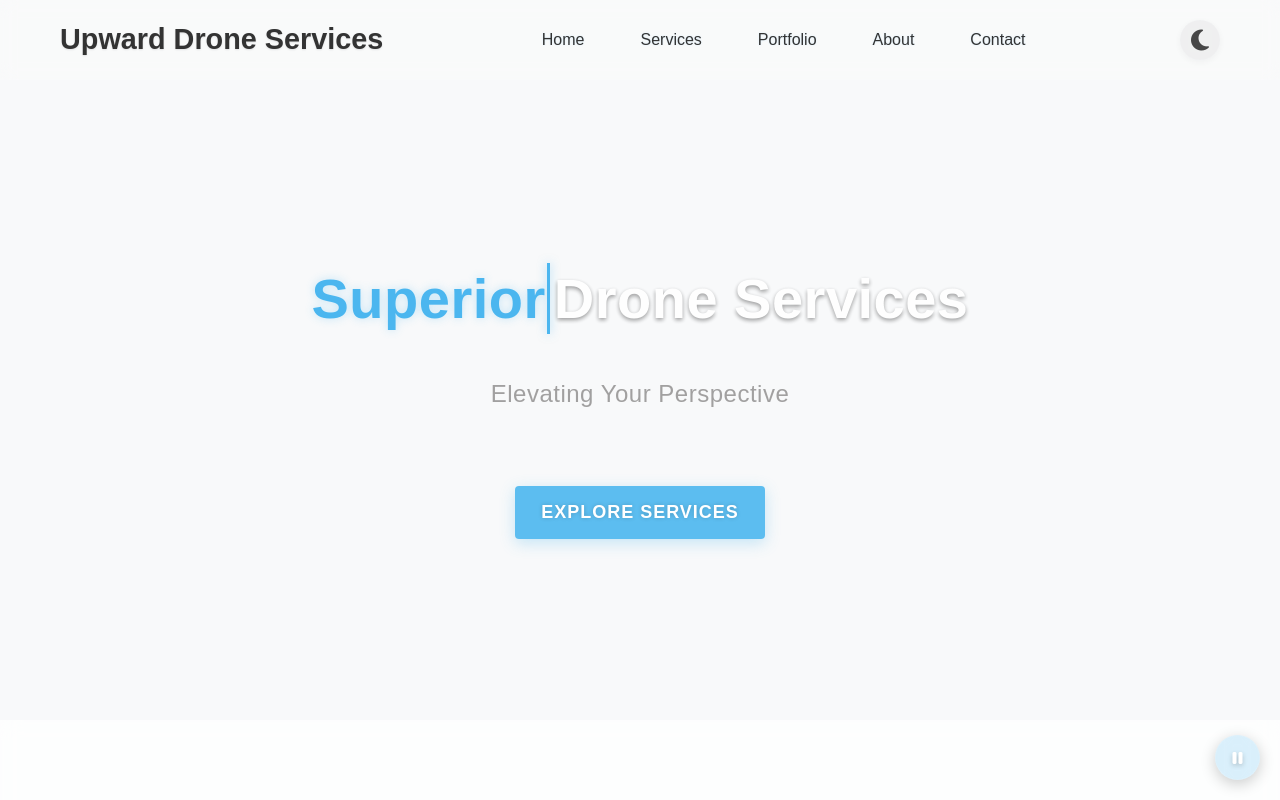
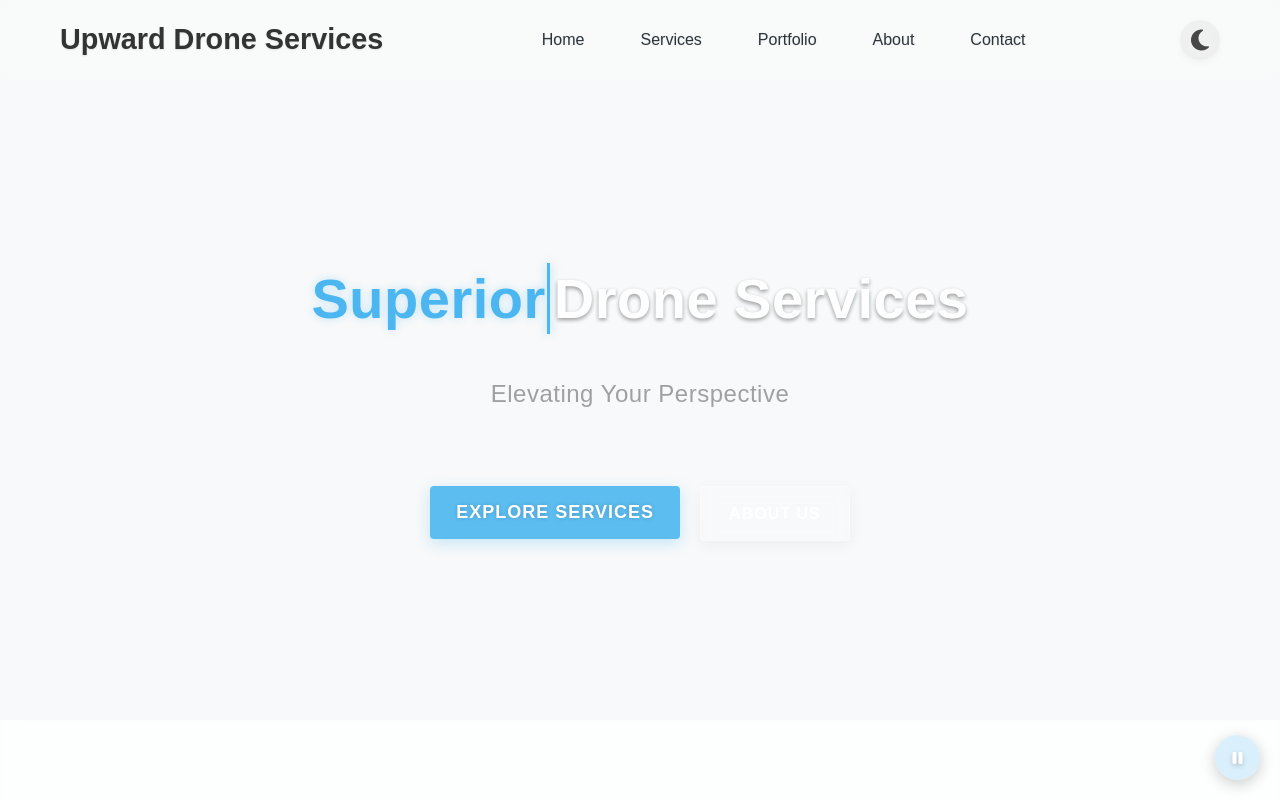
Before and after one commit to Mattyboy25/chris-website, a React (Vite) app: page / in a window 1280 px wide. Shown: the top 800 px of the page. Built offline with nearby package versions, Linux system fonts and the light colour scheme.

Commit message:
Refactor button layout: add button group for improved alignment and spacing, enhance styles for "ABOUT US" button

```diff
--- a/src/pages/Home.jsx
+++ b/src/pages/Home.jsx
@@ -227,17 +227,23 @@ function Home() {
                 Elevating Your Perspective
               </motion.p>
             </div>
-
-            <motion.div
+              <motion.div
               className="hero-btns"
               initial="hidden"
               animate="visible"
               variants={buttonVariants}
             >
-              <motion.div whileHover="hover">
-                <Link to="/services" className="btn-primary glass-btn">
-                  EXPLORE SERVICES
-                </Link>
+              <motion.div className="button-group">
+                <motion.div whileHover="hover">
+                  <Link to="/services" className="btn-primary glass-btn">
+                    EXPLORE SERVICES
+                  </Link>
+                </motion.div>
+                <motion.div whileHover="hover">
+                  <Link to="/about" className="glass-btn-alt">
+                    ABOUT US
+                  </Link>
+                </motion.div>
               </motion.div>
             </motion.div>
           </div>
--- a/src/styles/Home.css
+++ b/src/styles/Home.css
@@ -143,6 +143,12 @@ body.light .hero-content p {
   margin-top: 32px;
 }
 
+.button-group {
+  display: flex;
+  gap: 20px;
+  justify-content: center;
+}
+
 /* Glassy modern button style */
 .glass-btn {
   padding: 14px 28px;
@@ -200,6 +206,23 @@ body.light .hero-content p {
 
 .hero-container.light .glass-btn:hover {
   background: rgba(75, 182, 239, 0.9);
+}
+
+/* Adjust glass-btn-alt for hero section */
+.hero-btns .glass-btn-alt {
+  padding: 14px 28px;
+  font-size: 16px;
+  text-transform: uppercase;
+  letter-spacing: 1px;
+  background: rgba(255, 255, 255, 0.1);
+  border: 1px solid rgba(255, 255, 255, 0.3);
+  color: white;
+}
+
+.hero-btns .glass-btn-alt:hover {
+  background: rgba(255, 255, 255, 0.2);
+  transform: translateY(-5px);
+  box-shadow: 0 8px 25px rgba(255, 255, 255, 0.25);
 }
 
 /* Keep existing styles for btn-primary as fallback */
@@ -563,7 +586,7 @@ body.dark .cta-section .section-description {
   background: rgba(255, 255, 255, 0.15);
   color: #4bb6ef;
   border: 1px solid rgba(75, 182, 239, 0.4);
-  border-radius: 30px;
+  border-radius: 4px;
   font-weight: 600;
   font-size: 16px;
   cursor: pointer;
@@ -749,6 +772,11 @@ body.dark .glass-btn-alt:hover {
   .content-wrapper {
     margin-top: -5vh;
   }
+
+  .button-group {
+    flex-direction: column;
+    gap: 15px;
+  }
 }
 
 .dynamic-title {
```
